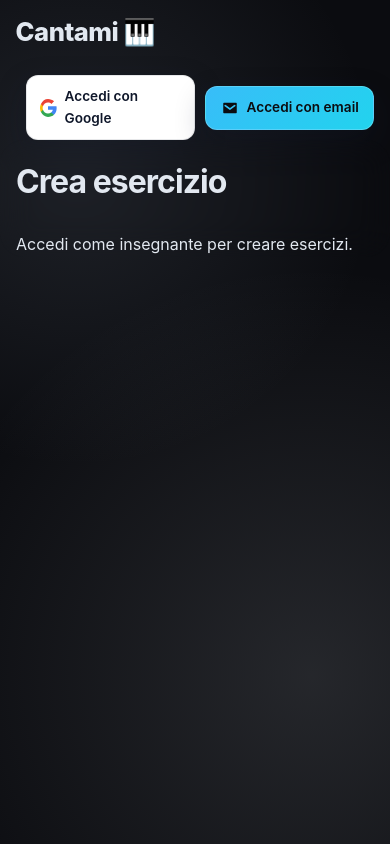
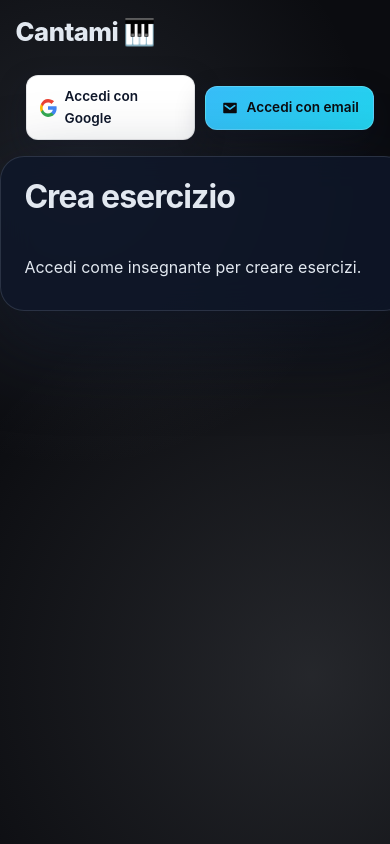
Before and after one commit to data-champions/vocal-trainer, a Next.js app: page /compositore in a window 390 px wide. Built offline with nearby package versions, Linux system fonts and the light colour scheme; no server answers.

Commit message:
adjusted layout compositore

```diff
--- a/app/compositore/components/ComposerApp.tsx
+++ b/app/compositore/components/ComposerApp.tsx
@@ -539,6 +539,9 @@ export default function ComposerApp() {
 
   return (
     <div className="page">
+      <div className="composer-header">
+        <h1>Crea esercizio</h1>
+      </div>
       <div className="palette">
         <div className="clef-toggle">
           <select
@@ -551,14 +554,6 @@ export default function ComposerApp() {
             <option value="bass">Basso</option>
           </select>
         </div>
-        <button
-          type="button"
-          className="export-midi"
-          onClick={handleExportMidi}
-          disabled={!hasNotes}
-        >
-          Esporta MIDI
-        </button>
         <button
           type="button"
           className="export-json"
--- a/app/compositore/composer.css
+++ b/app/compositore/composer.css
@@ -13,27 +13,18 @@ body {
   color: #e2e8f0;
 }
 
-main.composer-shell {
+.page {
   width: 100%;
-  max-width: none;
-  margin: 0;
+  background: transparent;
+  color: inherit;
   padding: 0;
-  background: transparent;
-  border: none;
-  box-shadow: none;
+  min-height: auto;
 }
 
-.composer-meta {
-  padding: 24px 24px 0;
-}
-
-.composer-meta p {
-  margin-top: 0;
-}
-
-.page {
-  background: transparent;
-  color: inherit;
+.composer-header {
+  display: flex;
+  align-items: center;
+  justify-content: space-between;
 }
 
 .palette {
@@ -97,7 +88,7 @@ main.composer-shell {
 }
 
 @media (max-width: 640px) {
-  .composer-meta {
-    padding: 16px 16px 0;
+  .composer-header {
+    width: 100%;
   }
 }
--- a/app/compositore/page.tsx
+++ b/app/compositore/page.tsx
@@ -7,50 +7,31 @@ export default function CompositorePage(): JSX.Element {
   const { data: session, status } = useSession();
   const isTeacher = session?.user?.isTeacher ?? false;
 
-  const header = (
-    <div className="page-header">
-      <h1>Crea esercizio</h1>
-    </div>
+  const renderFallback = (message: string) => (
+    <main>
+      <div className="page">
+        <div className="composer-header">
+          <h1>Crea esercizio</h1>
+        </div>
+        <p>{message}</p>
+      </div>
+    </main>
   );
 
   if (status === 'loading') {
-    return (
-      <main className="composer-shell">
-        <div className="composer-meta">
-          {header}
-          <p>Caricamento...</p>
-        </div>
-      </main>
-    );
+    return renderFallback('Caricamento...');
   }
 
   if (status !== 'authenticated') {
-    return (
-      <main className="composer-shell">
-        <div className="composer-meta">
-          {header}
-          <p>Accedi come insegnante per creare esercizi.</p>
-        </div>
-      </main>
-    );
+    return renderFallback('Accedi come insegnante per creare esercizi.');
   }
 
   if (!isTeacher) {
-    return (
-      <main className="composer-shell">
-        <div className="composer-meta">
-          {header}
-          <p>Questa sezione è riservata agli insegnanti.</p>
-        </div>
-      </main>
-    );
+    return renderFallback('Questa sezione è riservata agli insegnanti.');
   }
 
   return (
-    <main className="composer-shell">
-      <div className="composer-meta">
-        {header}
-      </div>
+    <main>
       <ComposerApp />
     </main>
   );
```
